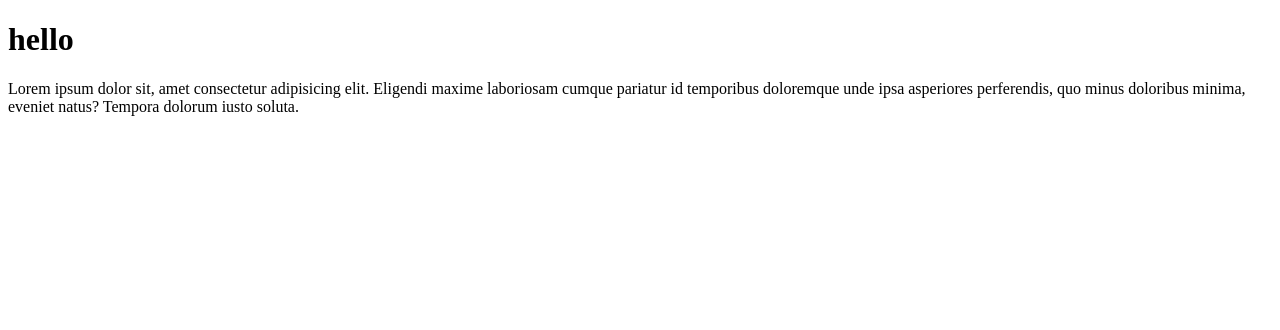
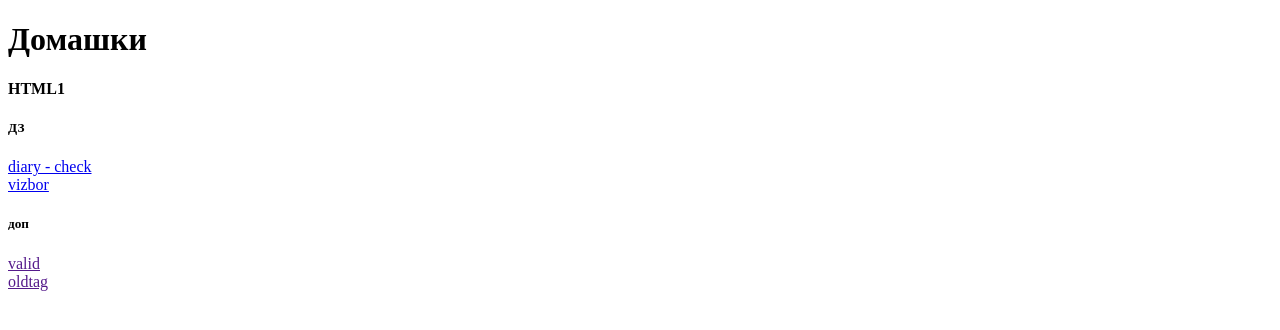
Before and after one commit to stigmat19/FD1-250-25, a plain HTML site: page index.html in a window 1280 px wide. Drawn offline with Linux system fonts and the light colour scheme.

Commit message:
made hw1

```diff
--- a/index.html
+++ b/index.html
@@ -6,7 +6,15 @@
     <title>Document</title>
 </head>
 <body>
-    <h1>hello</h1>
-    <p>Lorem ipsum dolor sit, amet consectetur adipisicing elit. Eligendi maxime laboriosam cumque pariatur id temporibus doloremque unde ipsa asperiores perferendis, quo minus doloribus minima, eveniet natus? Tempora dolorum iusto soluta.</p>
+    <h1>Домашки</h1>
+
+    <h4>HTML1</h4>
+    <h5>ДЗ</h5>
+    <a href="hw/HTML1/base/diary.html">diary - check</a> <br>
+    <a href="hw/HTML1/base/vizbor.html">vizbor</a>
+
+    <h5>доп</h5>
+    <a href="">valid</a> <br>
+    <a href="">oldtag</a>
 </body>
 </html>
```
Also changed, not shown: hw/HTML1/base/diary.html (added, +11 -0 lines), hw/HTML1/base/vizbor.html (added, +11 -0 lines), hw/HTML1/base/vechno_student.html (added).
